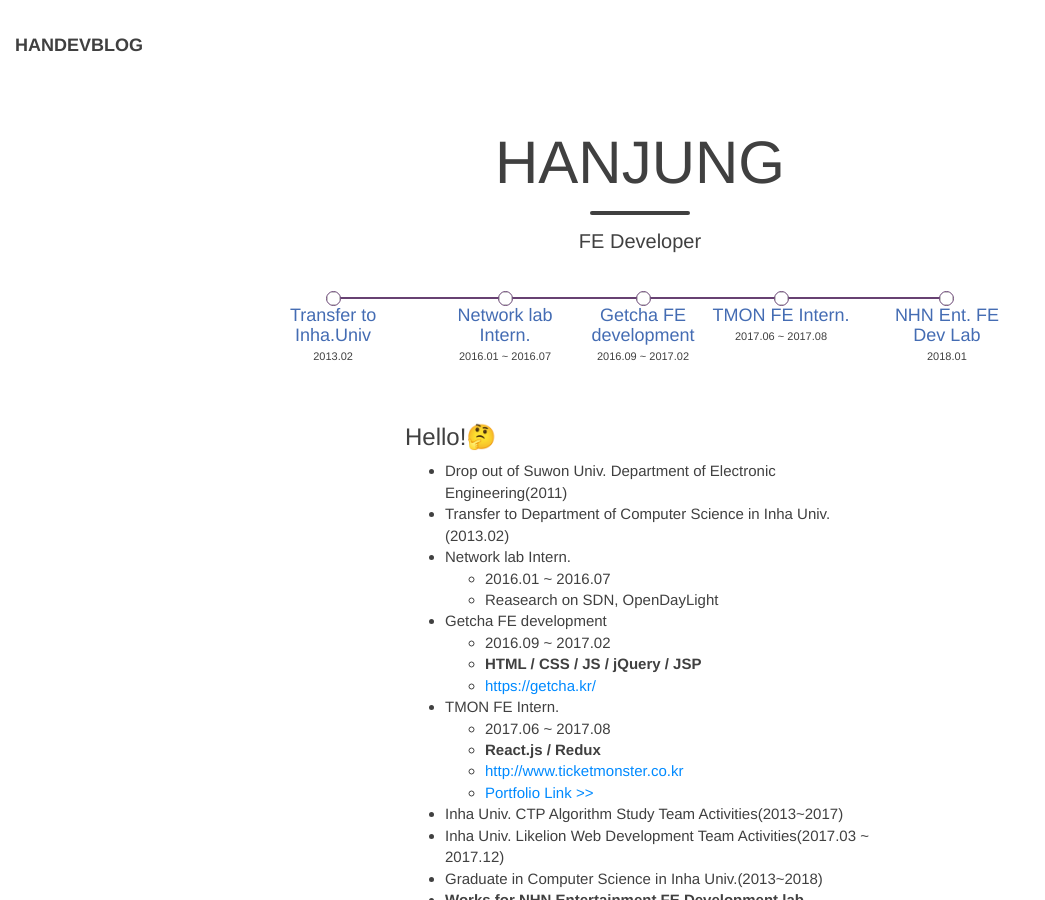
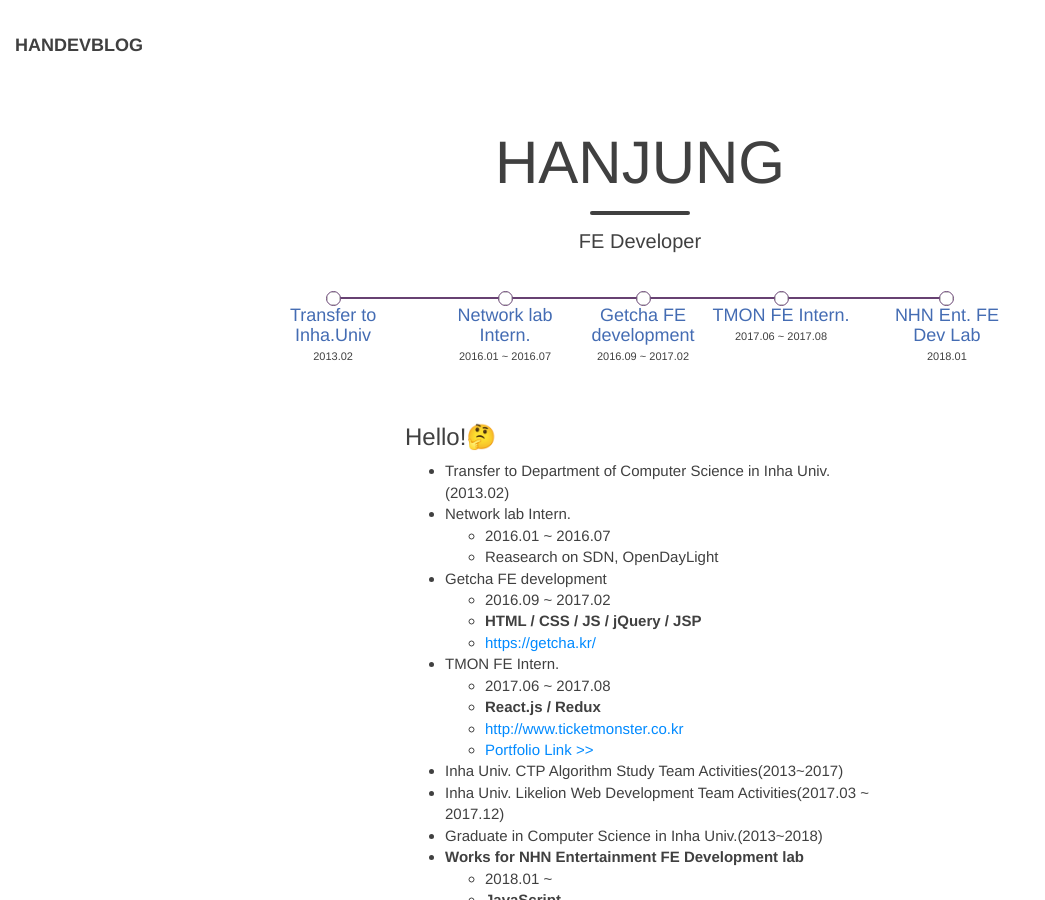
Before and after one commit to hanjungv/hanjungv.github.io, a Jekyll site: the page built from index.html, in a window 1280 px wide and 900 px high. Shown: the whole window, without its empty margins (0-1045 px from the left). Built offline with Jekyll 4.4.1, drawn with Linux system fonts in a browser that asks for light colours; nearby versions of some CDN libraries; the list of posts is cut into pages by our own code.

Commit message:
header change

```diff
--- a/_includes/header.html
+++ b/_includes/header.html
@@ -77,9 +77,6 @@
               <h3 id="section">Hello!🤔</h3>
               <ul>
                 <li>
-                  Drop out of Suwon Univ. Department of Electronic Engineering(2011)
-                </li>
-                <li>
                   Transfer to Department of Computer Science in Inha Univ.(2013.02)
                 </li>
                 <li>
```
